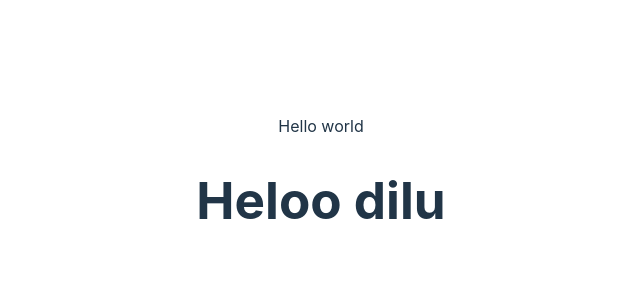
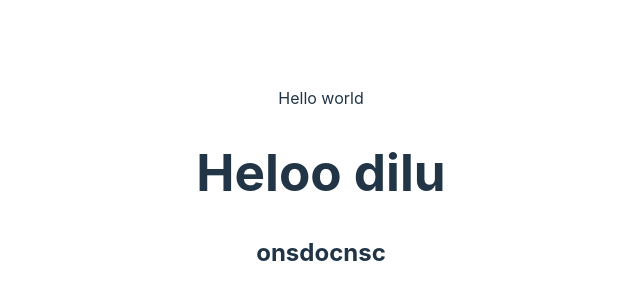
Before and after one commit to Gagan3825/Pipline_pull_push_test, a React (Vite) app: page / in a window 1280 px wide. Shown: the part 220-520 px from the top of the page, without its empty margins (319-959 px from the left). Built offline with nearby package versions, Linux system fonts and the light colour scheme.

Commit message:
h2 added

```diff
--- a/src/App.jsx
+++ b/src/App.jsx
@@ -10,6 +10,7 @@ function App() {
     <>
       <p>Hello world</p>
       <h1>Heloo dilu</h1>
+      <h2>onsdocnsc</h2>
     </>
   )
 }
```
